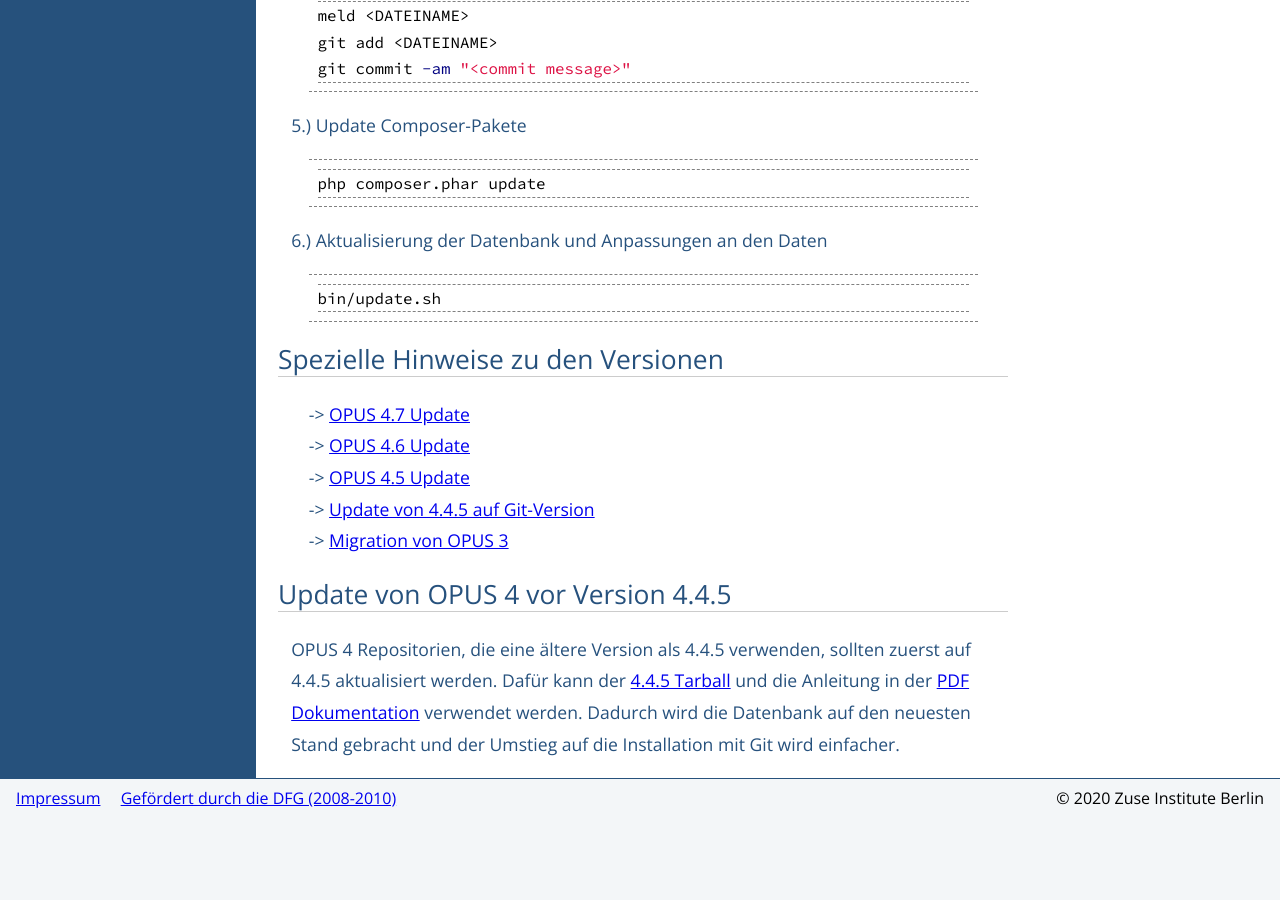
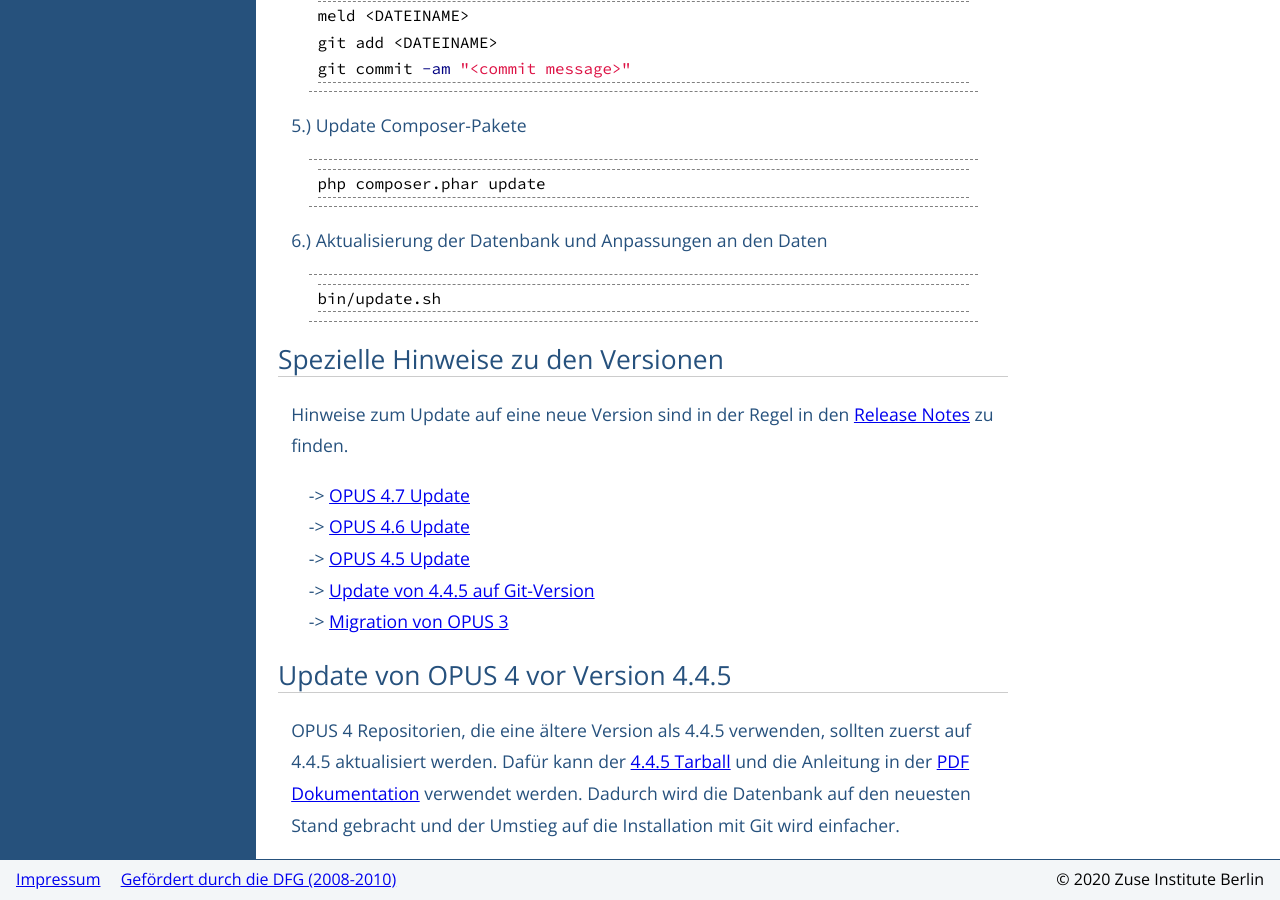
Before and after one commit to OPUS4/userdoc, a Jekyll site: the page built from update/index.md, in a window 1280 px wide and 900 px high, scrolled down 1057 px. Built offline with Jekyll 4.4.1, drawn with Linux system fonts in a browser that asks for light colours; before the commit the page ends 1876 px from its top, so only the background shows below that.

Commit message:
#130 Hint to check release notes

```diff
--- a/update/index.md
+++ b/update/index.md
@@ -32,7 +32,7 @@ git commit -m "<commit message>" <DATEI>
 git pull
 {% endhighlight %}
 
-3.)  Git Status überprüfen
+3.) Git Status überprüfen
 {% highlight bash %}
 git status
 {% endhighlight %}
@@ -57,6 +57,10 @@ bin/update.sh
 
 ## Spezielle Hinweise zu den Versionen
 
+Hinweise zum Update auf eine neue Version sind in der Regel in den
+[Release Notes](https://github.com/OPUS4/application/blob/master/RELEASE_NOTES.md)
+zu finden.
+
 * [OPUS 4.7 Update](update47.html)
 * [OPUS 4.6 Update](update46.html)
 * [OPUS 4.5 Update](update45.html)
```
